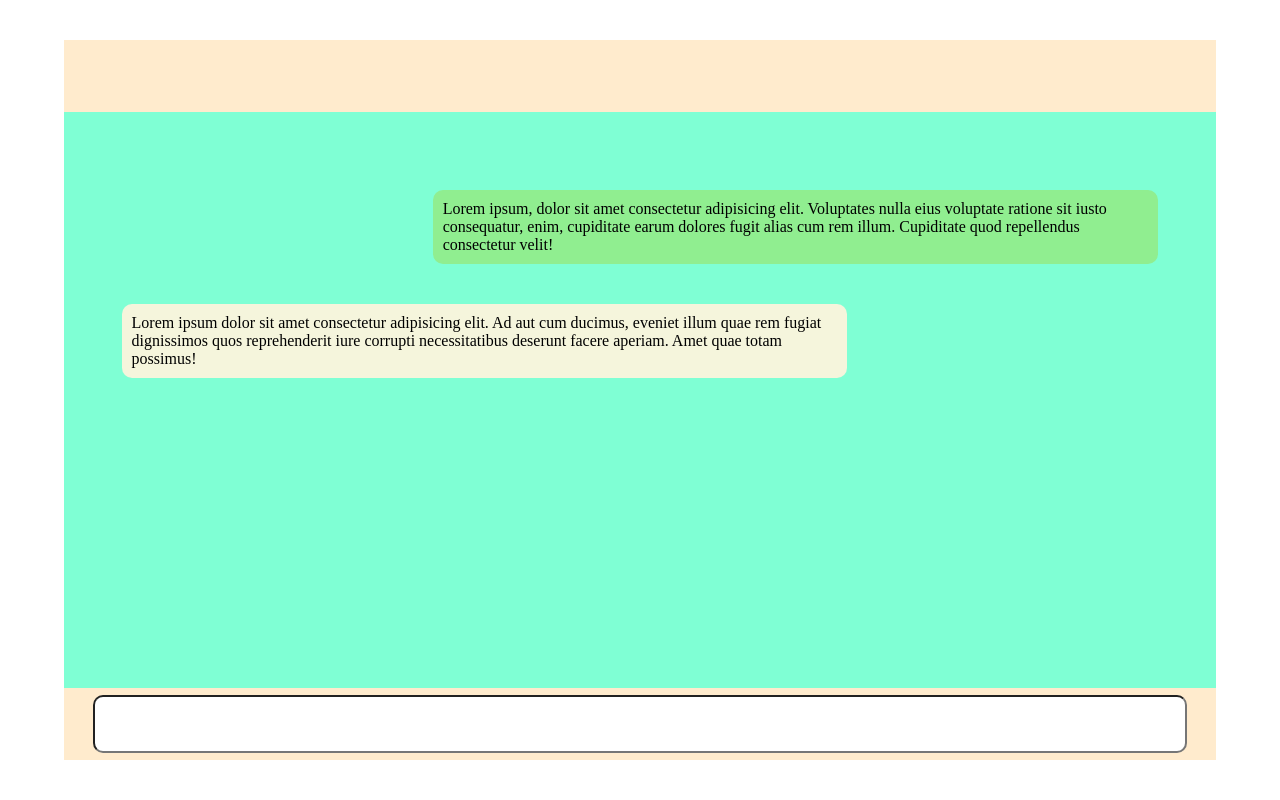
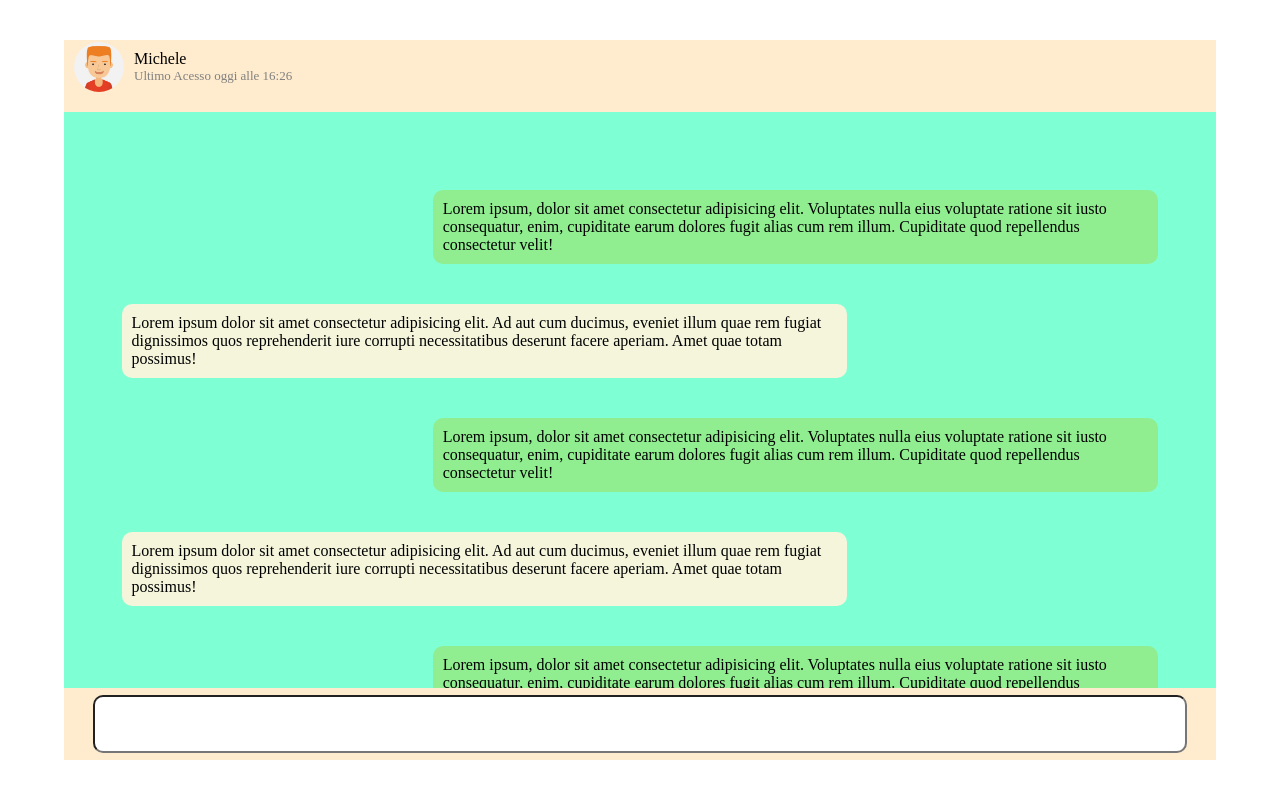
Before and after one commit to MattiaUsai/html-css-boolzapp, a plain HTML site: page index.html in a window 1280 px wide. Drawn offline with Linux system fonts and the light colour scheme.

Commit message:
MOBILE COMPLETE

```diff
--- a/css/style.css
+++ b/css/style.css
@@ -8,6 +8,32 @@ body{
     height: 100vh;
 
 }
+/* CLASSI DI LAYOUT */
+.flex-start{
+    display: flex;
+    justify-content: flex-start;
+}
+.flex-end{
+    display: flex;
+    justify-content: flex-end;
+}
+.wh-50{
+    width: 50%;
+}
+.wh-70{
+    width: 70%;
+}
+.wh-30{
+    width: 30%;
+}
+.wh-50{
+    width: 50%;
+}
+
+
+
+
+
 /* STABILISCE LA GRANDEZZA DELLA WEB-APP  */
 .container{
     margin: auto;
@@ -29,29 +55,48 @@ body{
     width: 100%;
     height: 100%;
 }
+
+
 .profile-section{
     height: 10%;
     width: 100%;
     background-color: blanchedalmond;
 }
+.profile-img{
+    width: 50px;
+    height: 50px;
+    background-image: url(../img/avatar_1.jpg);
+    background-position: center;
+    background-size: cover;
+    border-radius: 100%;
+    margin:  auto 10px;
+}
+.profile-info{
+    font-size: small;
+    color: gray;
+}
+.profile-text{
+    padding: 10px 0;
+}
+
+
+
+
+
+
+
+
+
+
 .message-section{
     height: 80%;
     width: 100%;
     background-color: aquamarine;
     padding: 5%;
-
+    overflow:auto;
 }
 
-.message-section .sent{
-    display: flex;
-    justify-content: flex-end;
 
-}
-.message-section .received{
-    display: flex;
-    justify-content: flex-start;
-
-}
 .message-section p{
     margin: 20px 0;
     width: 70% ;
--- a/index.html
+++ b/index.html
@@ -12,12 +12,40 @@
     <div class="container">
         <div class="chats"></div>
         <div class="chat-area">
-            <div class="profile-section"></div>
+            <div class="profile-section">
+                <div class="flex-start ">
+                    <div class="profile-img"></div>
+                    <div class="profile-text">
+                        <div class="profile-name">Michele</div>
+                        <div class="profile-info">Ultimo Acesso oggi alle 16:26</div>
+                    </div>
+
+                </div>
+                <div class="flex-end ">
+
+                </div>
+
+
+
+
+            </div>
             <div class="message-section">
-                <div class=" message sent">
+                <div class=" message sent flex-end">
                     <p class="message-sent">Lorem ipsum, dolor sit amet consectetur adipisicing elit. Voluptates nulla eius voluptate ratione sit iusto consequatur, enim, cupiditate earum dolores fugit alias cum rem illum. Cupiditate quod repellendus consectetur velit!</p>
                 </div>
-                <div class=" message received">
+                <div class=" message received flex-start">
+                    <p class="message-received">Lorem ipsum dolor sit amet consectetur adipisicing elit. Ad aut cum ducimus, eveniet illum quae rem fugiat dignissimos quos reprehenderit iure corrupti necessitatibus deserunt facere aperiam. Amet quae totam possimus!</p>
+                </div>
+                <div class=" message sent flex-end">
+                    <p class="message-sent">Lorem ipsum, dolor sit amet consectetur adipisicing elit. Voluptates nulla eius voluptate ratione sit iusto consequatur, enim, cupiditate earum dolores fugit alias cum rem illum. Cupiditate quod repellendus consectetur velit!</p>
+                </div>
+                <div class=" message received flex-start">
+                    <p class="message-received">Lorem ipsum dolor sit amet consectetur adipisicing elit. Ad aut cum ducimus, eveniet illum quae rem fugiat dignissimos quos reprehenderit iure corrupti necessitatibus deserunt facere aperiam. Amet quae totam possimus!</p>
+                </div>
+                <div class=" message sent flex-end">
+                    <p class="message-sent">Lorem ipsum, dolor sit amet consectetur adipisicing elit. Voluptates nulla eius voluptate ratione sit iusto consequatur, enim, cupiditate earum dolores fugit alias cum rem illum. Cupiditate quod repellendus consectetur velit!</p>
+                </div>
+                <div class=" message received flex-start">
                     <p class="message-received">Lorem ipsum dolor sit amet consectetur adipisicing elit. Ad aut cum ducimus, eveniet illum quae rem fugiat dignissimos quos reprehenderit iure corrupti necessitatibus deserunt facere aperiam. Amet quae totam possimus!</p>
                 </div>
             </div>
```
